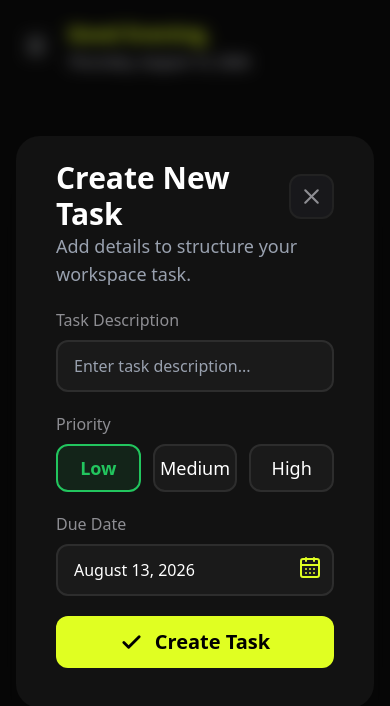
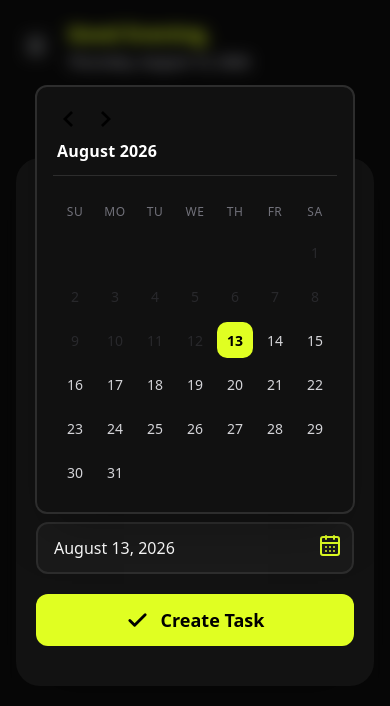
Before and after one commit to caseabdullah/Taskora, a React (Vite) app in the folder Frontend/: page /dashboard/createTask in a window 390 px wide. Both pictures are taken after a click on the icon 310 px from the left and 568 px from the top of the page. Shown: the top 706 px of the page. Built offline with nearby package versions, Linux system fonts and the light colour scheme.

Commit message:
Update responsive Done2

```diff
--- a/Frontend/src/Pages/Createtask.jsx
+++ b/Frontend/src/Pages/Createtask.jsx
@@ -1,82 +1,90 @@
 import React, { useRef, useState } from "react";
-import { ShieldAlert,X,CalendarDays,Check } from "lucide-react";
+import { X, CalendarDays, Check } from "lucide-react";
 import { DayPicker } from "react-day-picker";
-import { Link, useNavigate } from "react-router-dom";
+import { useNavigate, useOutletContext } from "react-router-dom";
 import api from "../api/axios";
-import { useOutletContext } from "react-router-dom";
 import Loader from "../components/layout/Loader";
 
+const Createtask = () => {
+  const navigate = useNavigate();
+  const { settask, setstats } = useOutletContext();
 
-const Createtask = () => {
-
-
-    const navigate=useNavigate();
-    const { settask, setstats } = useOutletContext();
-    const [loading, setloading] = useState(false)
-
-    const [open, setopen] = useState(false)
-
+  const [loading, setloading] = useState(false);
+  const [open, setopen] = useState(false);
   const [priority, setpriority] = useState("Low");
   const [date, setDate] = useState(new Date());
-    const description=useRef();
 
-    const create_task =async(e)=>{
+  const description = useRef();
 
+  const create_task = async (e) => {
     e.preventDefault();
-      setloading(true)
+    setloading(true);
 
-      const data={
-        description:description.current.value,
-        status:"Pending",
-        priority:priority,
-        dueDate:date
+    const data = {
+      description: description.current.value,
+      status: "Pending",
+      priority: priority,
+      dueDate: date,
+    };
+
+    try {
+      const response = await api.post("/dashboard/createTask", data);
+
+      settask(response.data.tasks);
+      setstats(response.data.stats);
+
+      navigate(-1);
+    } catch (err) {
+      console.log(err.response?.data);
+      setloading(false);
     }
-
-      try{
-        const response=await api.post("/dashboard/createTask",data);
-        settask(response.data.tasks)
-        setstats(response.data.stats)
-        navigate(-1);
-      }
-      catch(err){
-        console.log(err.response.data)
-      }
-
-    }
+  };
 
   return (
-    <div
-    className="fixed inset-0 z-50 flex items-center justify-center bg-black/30 backdrop-blur-sm p-4">
-      <div className="relative register bg-[#121212] w-130 rounded-3xl shadow-2xl px-10 pt-6 pb-10">
+    <div className="fixed inset-0 z-50 flex items-center justify-center bg-black/30 backdrop-blur-sm p-4">
+
+      <div className="relative register bg-[#121212] w-full max-w-130 rounded-3xl shadow-2xl px-5 sm:px-10 pt-6 pb-10">
+
+        {/* Loader */}
         {loading && (
-              <div className="fixed inset-0 rounded-3xl z-50 flex items-center justify-center  bg-black/30 backdrop-blur-sm">
+          <div className="fixed inset-0 z-100 flex items-center justify-center bg-black/30 backdrop-blur-sm">
             <Loader />
           </div>
         )}
+
+        {/* Header */}
         <div>
-        <div className="flex justify-between items-center flex-row">
-          <h1 className="top text-3xl font-bold text-white">Create New Task</h1>
+          <div className="flex justify-between items-center">
+
+            <h1 className="top text-2xl sm:text-3xl font-bold text-white">
+              Create New Task
+            </h1>
+
             <div
-            onClick={()=>{
-            navigate(-1)
-            }}
-            className="bg-[#18181B] hover:bg-[#131313]  transition border-2 border-[#222222] cursor-pointer duration-300 p-2 rounded-xl inline-flex">
-              <X size={25} color="#8E8E93"/>
-          </div>
+              onClick={() => navigate(-1)}
+              className="bg-[#18181B] hover:bg-[#131313] transition border-2 border-[#222222] cursor-pointer duration-300 sm:ml-1 p-2 sm:p-1 rounded-xl inline-flex"
+            >
+              <X
+              color="#8E8E93"
+               className="w-5 h-5 sm:w-6.25 sm:h-6.25"/>
             </div>
 
-          <p className="text-lg font-medium text-gray-400">
+          </div>
+
+          <p className="text-base sm:text-lg font-medium text-gray-400">
             Add details to structure your workspace task.
           </p>
         </div>
 
+        {/* Form */}
         <form
-        onSubmit={(e)=>{
-          create_task(e);
-        }}
-        className="mt-5 flex flex-col gap-5">
+          onSubmit={create_task}
+          className="mt-5 flex flex-col gap-5"
+        >
 
+          {/* Description */}
           <div className="flex flex-col gap-2">
+
             <label className="font-medium text-[#8E8E93]">
               Task Description
             </label>
@@ -85,54 +93,108 @@ const Createtask = () => {
               required
               ref={description}
               placeholder="Enter task description..."
-              className="min-h-10 max-h-35 text-white resize-none field-sizing-content border-2 caret-white placeholder:text-gray-400 bg-[#1A1A1A] border-[#2D2D2D]  rounded-xl px-4 py-3 outline-none focus:border-[#E0FF22] transition-colors duration-300"
+              className="
+                min-h-10
+                max-h-35
+                text-white
+                resize-none
+                field-sizing-content
+                border-2
+                caret-white
+                placeholder:text-gray-400
+                bg-[#1A1A1A]
+                border-[#2D2D2D]
+                rounded-xl
+                px-4
+                py-3
+                outline-none
+                focus:border-[#E0FF22]
+                transition-colors
+                duration-300
+              "
             />
+
           </div>
 
+          {/* Priority */}
+          <div className="flex flex-col gap-2">
 
-          <div className="flex flex-col gap-2">
             <label className="font-medium text-[#8E8E93]">
               Priority
             </label>
+
             <div className="flex flex-wrap gap-3">
+
+              {/* Low */}
               <button
                 type="button"
                 onClick={() => setpriority("Low")}
-              className={`cursor-pointer flex-1 py-2 text-lg  border-2 rounded-xl transition-colors ${
+                className={`
+                  cursor-pointer
+                  flex-1
+                  py-2
+                  text-base sm:text-lg
+                  border-2
+                  rounded-xl
+                  transition-colors
+                  ${
                     priority === "Low"
                       ? "text-[#22C55E] bg-[#22C55E]/10 border-[#22C55E] font-bold"
                       : "text-white bg-[#1A1A1A] border-[#2D2D2D]"
-              }`}
+                  }
+                `}
               >
                 Low
               </button>
 
+              {/* Medium */}
               <button
                 type="button"
                 onClick={() => setpriority("Medium")}
-              className={`cursor-pointer flex-1 py-2 text-lg  border-2 rounded-xl transition-colors ${
+                className={`
+                  cursor-pointer
+                  flex-1
+                  py-2
+                  text-base sm:text-lg
+                  border-2
+                  rounded-xl
+                  transition-colors
+                  ${
                     priority === "Medium"
                       ? "text-yellow-400 bg-yellow-400/10 border-yellow-400 font-bold"
                       : "text-white bg-[#1A1A1A] border-[#2D2D2D]"
-              }`}
+                  }
+                `}
               >
                 Medium
               </button>
 
+              {/* High */}
               <button
                 type="button"
                 onClick={() => setpriority("High")}
-              className={`cursor-pointer flex-1 py-2 text-lg  border-2 rounded-xl transition-colors ${
+                className={`
+                  cursor-pointer
+                  flex-1
+                  py-2
+                  text-base sm:text-lg
+                  border-2
+                  rounded-xl
+                  transition-colors
+                  ${
                     priority === "High"
                       ? "text-red-400 bg-red-400/10 border-red-400 font-bold"
                       : "text-white bg-[#1A1A1A] border-[#2D2D2D]"
-              }`}
+                  }
+                `}
               >
                 High
               </button>
+
             </div>
           </div>
 
+          {/* Due Date */}
           <div className="flex flex-col gap-2">
 
             <label className="font-medium text-[#8E8E93]">
@@ -141,43 +203,118 @@ const Createtask = () => {
 
             <div className="relative">
 
+              {/* Date Input */}
               <input
                 type="text"
                 readOnly
                 value={date.toLocaleDateString("en-US", {
                   month: "long",
                   day: "numeric",
-        year: "numeric"
+                  year: "numeric",
                 })}
                 onClick={() => setopen(!open)}
-      className="w-full border-2 caret-white text-white bg-[#1A1A1A] border-[#2D2D2D] rounded-xl px-4 py-3 outline-none focus:border-[#E0FF22] transition-colors duration-300 cursor-pointer"/>
-       <CalendarDays color="#E0FF22"  className=" absolute top-3 right-3 sm:right-0 cursor-pointer" onClick={() => setopen(!open)}/>
+                className="
+                  w-full
+                  border-2
+                  caret-white
+                  text-white
+                  bg-[#1A1A1A]
+                  border-[#2D2D2D]
+                  rounded-xl
+                  px-4
+                  py-3
+                  outline-none
+                  focus:border-[#E0FF22]
+                  transition-colors
+                  duration-300
+                  cursor-pointer
+                "
+              />
 
+              {/* Calendar Icon */}
+              <CalendarDays
+                color="#E0FF22"
+                className="
+                  absolute
+                  top-3
+                  right-3
+                  cursor-pointer
+                "
+                onClick={() => setopen(!open)}
+              />
+
+              {/* Calendar */}
               {open && (
-      <div className="absolute z-50 mt-2 left-120 -top-80 bg-[#111111] border-2 border-[#2D2D2D] rounded-xl p-3 shadow-2xl">
+                <div
+                  className="
+                    absolute
+                    z-50
 
+                    /* Open ABOVE input */
+                    bottom-full
+                    mb-2
+
+                    /* Mobile: centered */
+                    left-1/2
+                    -translate-x-1/2
+
+                    /* Calendar styling */
+                    bg-[#111111]
+                    border-2
+                    border-[#2D2D2D]
+                    rounded-xl
+                    p-3
+                    shadow-2xl
+
+                    /* Desktop: align right */
+                    sm:left-auto
+                    sm:right-0
+                    sm:translate-x-0
+                  "
+                >
                   <DayPicker
                     className="taskora-calendar"
                     mode="single"
                     selected={date}
                     onSelect={(selectedDate) => {
+                      if (selectedDate) {
                         setDate(selectedDate);
                         setopen(false);
+                      }
                     }}
-          disabled={{ before: new Date() }}
+                    disabled={{
+                      before: new Date(),
+                    }}
                   />
-
                 </div>
               )}
 
             </div>
-
           </div>
 
+          {/* Create Button */}
           <button
             type="submit"
-            className="active:scale-95 flex items-center justify-center gap-3 rounded-xl bg-[#E0FF22] py-3 text-black font-[650] text-xl hover:opacity-90 transition-opacity duration-300 cursor-pointer">
-            <Check size={23} strokeWidth={3}/> Create Task
+            className="
+              active:scale-95
+              flex
+              items-center
+              justify-center
+              gap-3
+              rounded-xl
+              bg-[#E0FF22]
+              py-3
+              text-black
+              font-[650]
+              text-lg sm:text-xl
+              hover:opacity-90
+              transition-opacity
+              duration-300
+              cursor-pointer
+            "
+          >
+            <Check size={23} strokeWidth={3} />
+            Create Task
           </button>
 
         </form>
--- a/Frontend/src/Pages/Login.jsx
+++ b/Frontend/src/Pages/Login.jsx
@@ -78,8 +78,10 @@ const Login = () => {
           onClick={()=>{
             navigate("/")
           }}
-            className="bg-[#18181B] hover:bg-[#131313]  transition border-2 border-[#222222] cursor-pointer duration-300 p-2 rounded-xl inline-flex">
-              <X size={25} color="#8E8E93"/>
+            className="bg-[#18181B] hover:bg-[#131313]  transition border-2 border-[#222222] cursor-pointer duration-300 sm:ml-1 p-2 sm:p-1 rounded-xl inline-flex">
+              <X
+              color="#8E8E93"
+              className="w-5 h-5 sm:w-6.25 sm:h-6.25"/>
           </div>
         </div>
 
--- a/Frontend/src/Pages/Signup.jsx
+++ b/Frontend/src/Pages/Signup.jsx
@@ -87,9 +87,11 @@ const Signup = () => {
             <button
               type="button"
               onClick={() => navigate("/")}
-              className="shrink-0 bg-[#18181B] hover:bg-[#131313] transition border-2 border-[#222222] cursor-pointer duration-300 p-2 rounded-xl"
+              className="shrink-0 bg-[#18181B] hover:bg-[#131313] transition border-2 border-[#222222] cursor-pointer duration-300 sm:p-1 sm:ml-1 p-2 rounded-xl"
             >
-              <X size={22} color="#8E8E93" />
+              <X
+              color="#8E8E93"
+              className="w-5 h-5 sm:w-6.25 sm:h-6.25"/>
             </button>
           </div>
 
```
Lines whose indentation alone changed are shown as unchanged.
